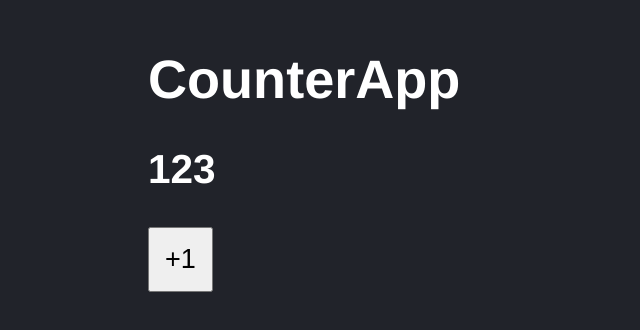
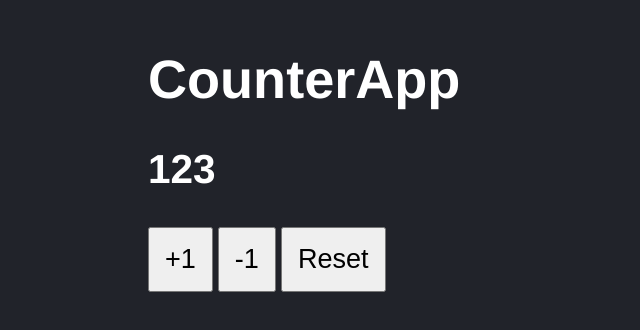
Before and after one commit to lautimoreyra10/ReactCurso, a React (Vite) app: page / in a window 1280 px wide. Shown: the part 136-466 px from the top of the page, without its empty margins (0-640 px from the left). Built offline with nearby package versions, Linux system fonts and the light colour scheme.

Commit message:
Estilos en button, y counters

```diff
--- a/src/CounterApp.jsx
+++ b/src/CounterApp.jsx
@@ -8,15 +8,21 @@
         setCounter( counter + 1);
         // setCounter( (c) => c + 1);
     }
+    const handleSubstract=() => {
+        setCounter( counter - 1);
+    }
+    const handleReset=() => {
+        setCounter( value );
+    }
     return (
 
         <>
             <h1>CounterApp</h1>
             <h2> { counter } </h2>
 
-            <button onClick={handleAdd}>
-            +1
-            </button>
+            <button onClick={handleAdd}> +1 </button>
+            <button onClick={handleSubstract}> -1 </button>
+            <button onClick={handleReset} > Reset </button>
         </>
     )
 }
--- a/src/styles.css
+++ b/src/styles.css
@@ -9,4 +9,5 @@
 button {
     padding: 15px;
     font-size: 1.3rem;
+    margin-right: 5px;
 }
```
